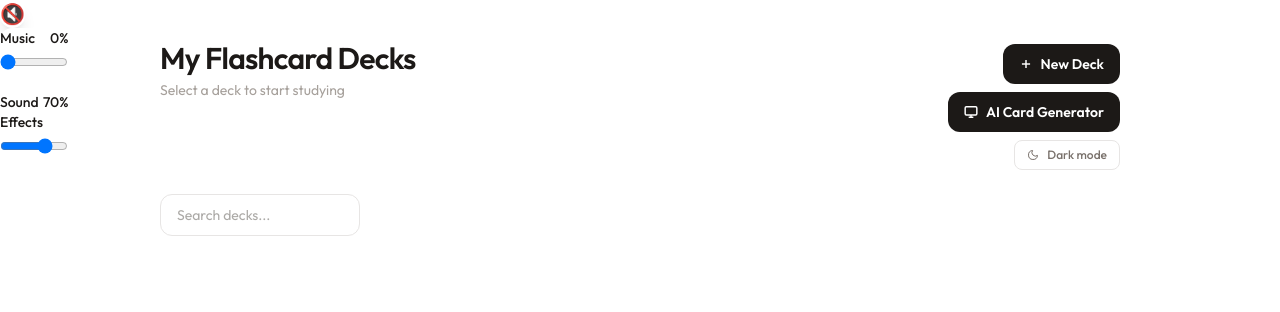
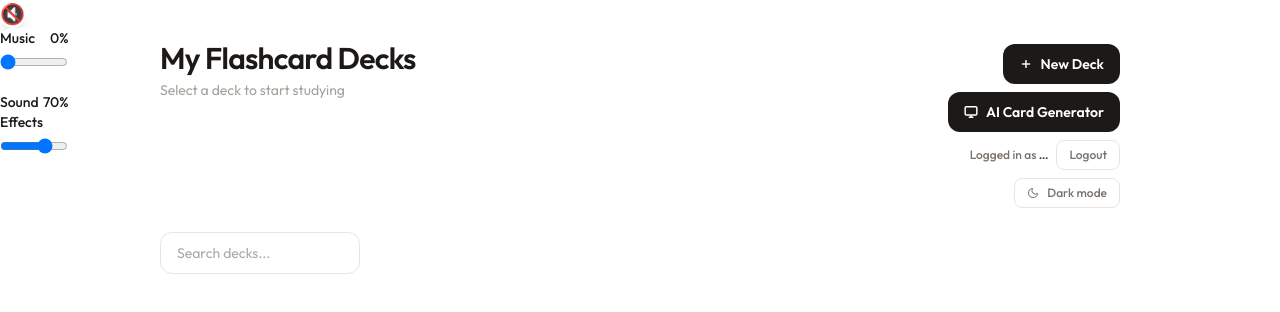
Before and after one commit to Lentong404/acit-2911, a website: page public/index.html in a window 1280 px wide. Drawn offline with Linux system fonts and the light colour scheme; no server answers; a web font is replaced by a local one.

Commit message:
Add logged-in user display and logout button

```diff
--- a/public/index.html
+++ b/public/index.html
@@ -92,6 +92,13 @@
           <svg width="14" height="14" viewBox="0 0 24 24" fill="none" stroke="currentColor" stroke-width="2.5"><rect x="2" y="3" width="20" height="14" rx="2" ry="2"/><line x1="8" y1="21" x2="16" y2="21"/><line x1="12" y1="17" x2="12" y2="21"/></svg>
           AI Card Generator
         </a>
+	<div class="flex items-center gap-2 text-xs font-medium text-stone-500">
+          <span>Logged in as <strong id="user-display" class="text-stone-700">…</strong></span>
+          <button onclick="doLogout()"
+            class="px-3 py-1.5 rounded-lg border border-stone-200 hover:border-stone-400 hover:text-stone-700 transition-colors">
+            Logout
+          </button>
+        </div>
         <button onclick="toggleDark()" id="dark-toggle"
           class="flex items-center gap-2 text-xs font-medium px-3 py-1.5 rounded-lg border border-stone-200 text-stone-500 hover:border-stone-400 hover:text-stone-700 transition-colors">
           <svg id="dark-icon" width="12" height="12" viewBox="0 0 24 24" fill="none" stroke="currentColor" stroke-width="2">
```
